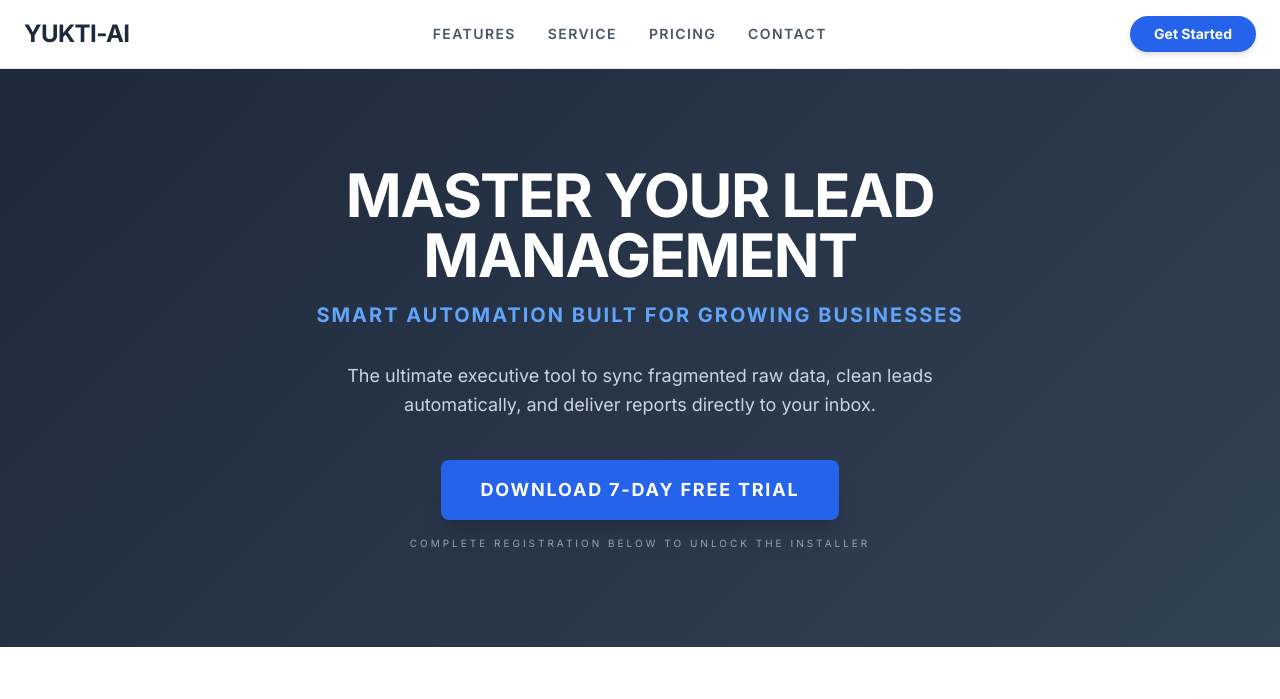
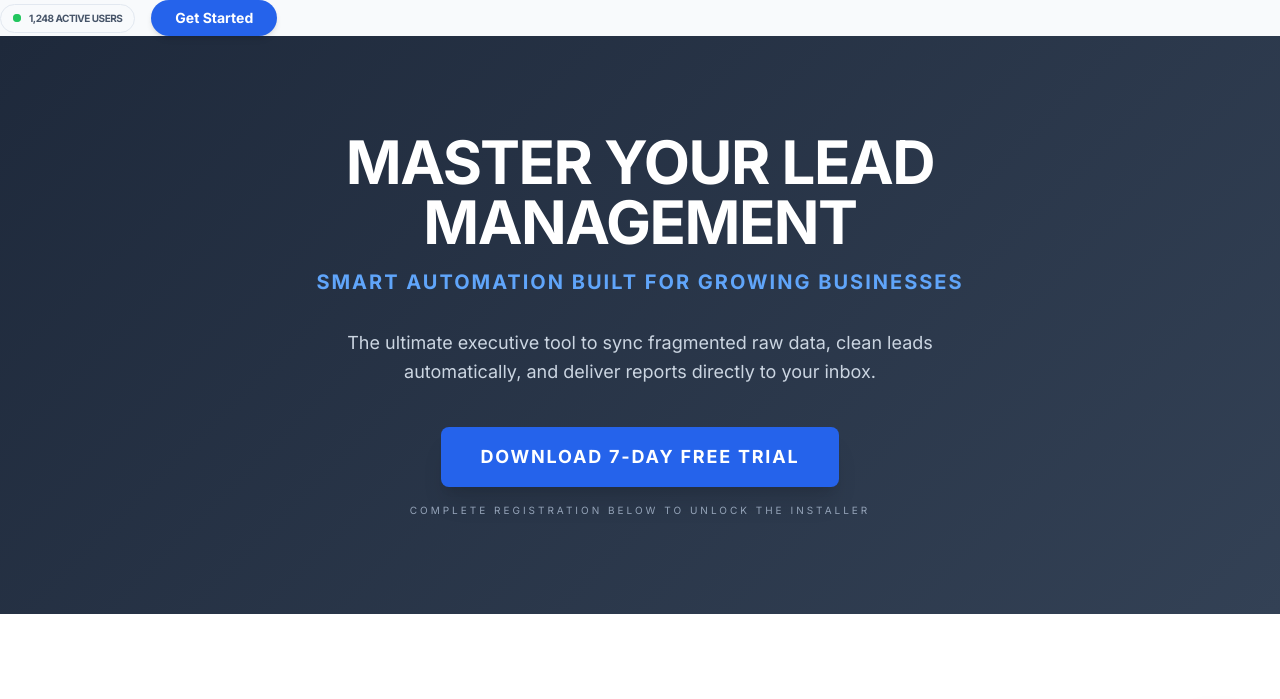
Before and after one commit to yuktiaisales-sudo/yukti-automation-web-, a plain HTML site: page index.html in a window 1280 px wide. Shown: the top 699 px of the page. Drawn offline with nearby package versions, Linux system fonts and the light colour scheme; no server answers.

Commit message:
Update index.html

```diff
--- a/index.html
+++ b/index.html
@@ -23,18 +23,21 @@
 <body>
 
     <!-- Navbar -->
-    <nav class="bg-white border-b border-gray-200 py-4 sticky top-0 z-50 shadow-sm">
-        <div class="max-w-7xl mx-auto px-6 flex justify-between items-center">
-            <h1 class="text-2xl font-bold text-slate-800 tracking-tight">YUKTI-AI</h1>
-            <div class="hidden md:flex gap-8 text-sm font-semibold text-slate-600 uppercase tracking-widest">
-                <a href="#features" class="hover:text-blue-600 transition">Features</a>
-                <a href="#service" class="hover:text-blue-600 transition">Service</a>
-                <a href="#pricing" class="hover:text-blue-600 transition">Pricing</a>
-                <a href="#contact" class="hover:text-blue-600 transition">Contact</a>
-            </div>
-            <a href="#contact" class="bg-blue-600 text-white px-6 py-2 rounded-full text-sm font-bold shadow-md hover:bg-blue-700 transition">Get Started</a>
-        </div>
-    </nav>
+    <div class="flex items-center gap-4">
+    <!-- Professional Live Counter -->
+    <div class="hidden sm:flex items-center gap-2 bg-slate-50 px-3 py-1.5 rounded-full border border-slate-200">
+        <span class="relative flex h-2 w-2">
+            <span class="animate-ping absolute inline-flex h-full w-full rounded-full bg-green-400 opacity-75"></span>
+            <span class="relative inline-flex rounded-full h-2 w-2 bg-green-500"></span>
+        </span>
+        <span class="text-[10px] font-bold text-slate-600 uppercase tracking-tighter">
+            <span id="live-count">1,248</span> Active Users
+        </span>
+    </div>
+
+    <!-- Existing Get Started Button -->
+    <a href="#contact" class="bg-blue-600 text-white px-6 py-2 rounded-full text-sm font-bold shadow-md hover:bg-blue-700 transition">Get Started</a>
+</div>
 
     <!-- Hero Section -->
     <header class="hero-gradient py-24 px-6 text-center text-white">
```
